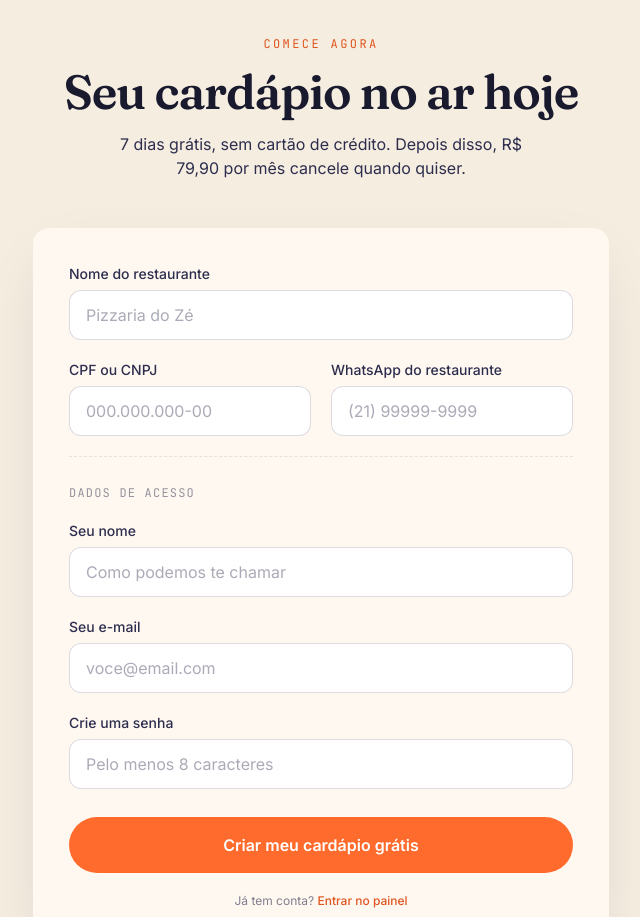
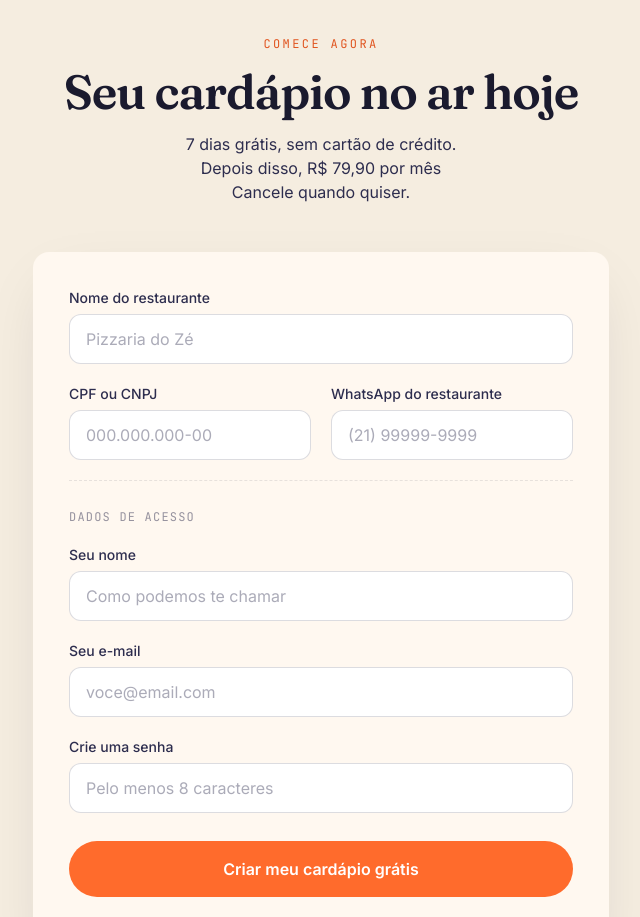
Before and after one commit to jorgeguto87/portal_eucardapio, a React (Vite) app: page / in a window 1280 px wide. Shown: the part 3740-4657 px from the top of the page, without its empty margins (319-959 px from the left). Built offline with nearby package versions, Linux system fonts and the light colour scheme; no server answers.

Commit message:
Improve signup pricing message formatting
Updated pricing message for better readability.

```diff
--- a/src/components/Signup.jsx
+++ b/src/components/Signup.jsx
@@ -74,7 +74,7 @@ export default function Signup() {
           Seu cardápio no ar hoje
         </h2>
         <p className="text-ink-soft text-center mb-12 max-w-md mx-auto">
-          7 dias grátis, sem cartão de crédito. Depois disso, R$ 79,90 por mês cancele quando quiser.
+          7 dias grátis, sem cartão de crédito.< br/>Depois disso, R$ 79,90 por mês< br/>Cancele quando quiser.
         </p>
 
         <form onSubmit={handleSubmit} className="signup-card bg-paper rounded-2xl p-7 md:p-9 shadow-[0_20px_60px_-20px_rgba(26,26,46,0.15)] space-y-5">
```
